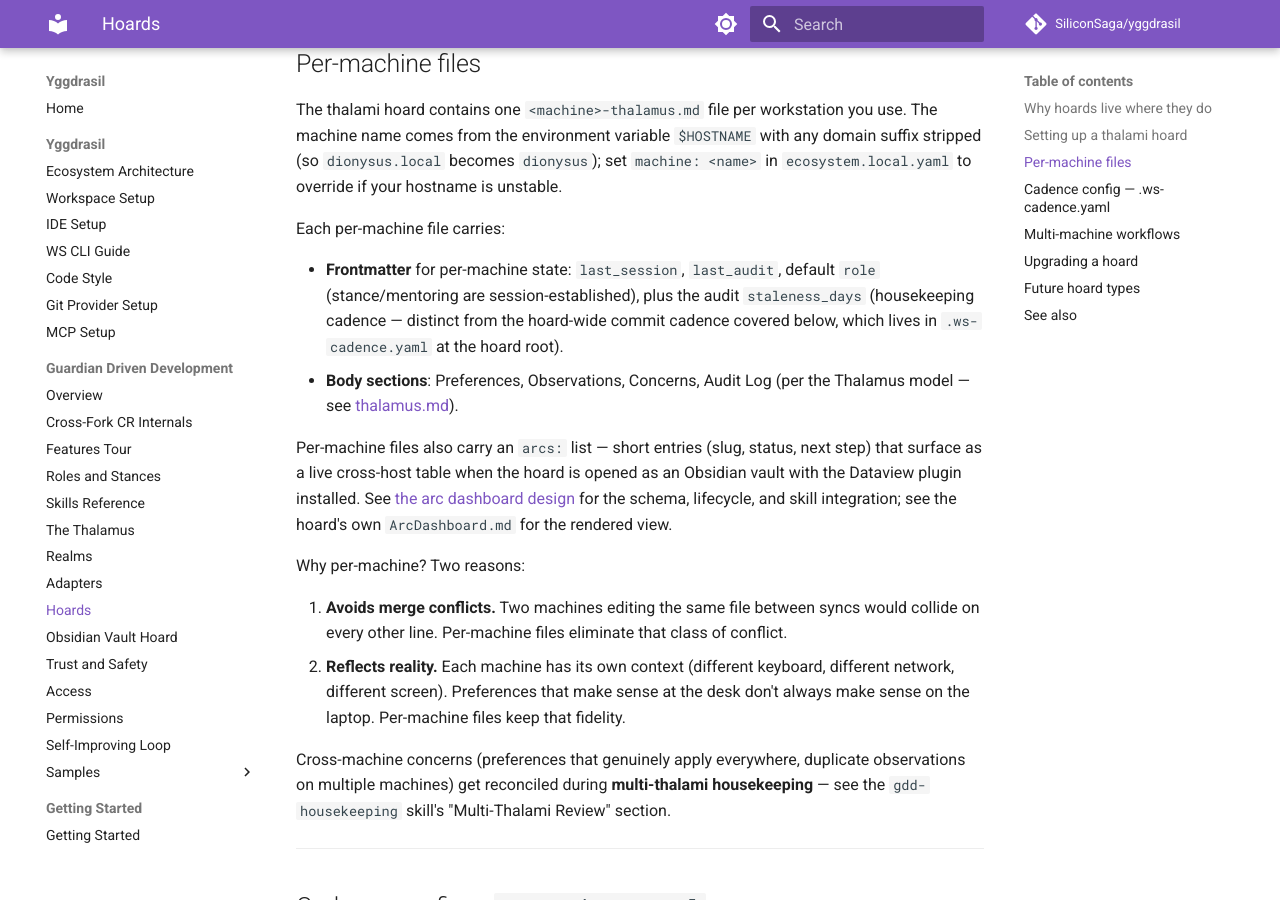
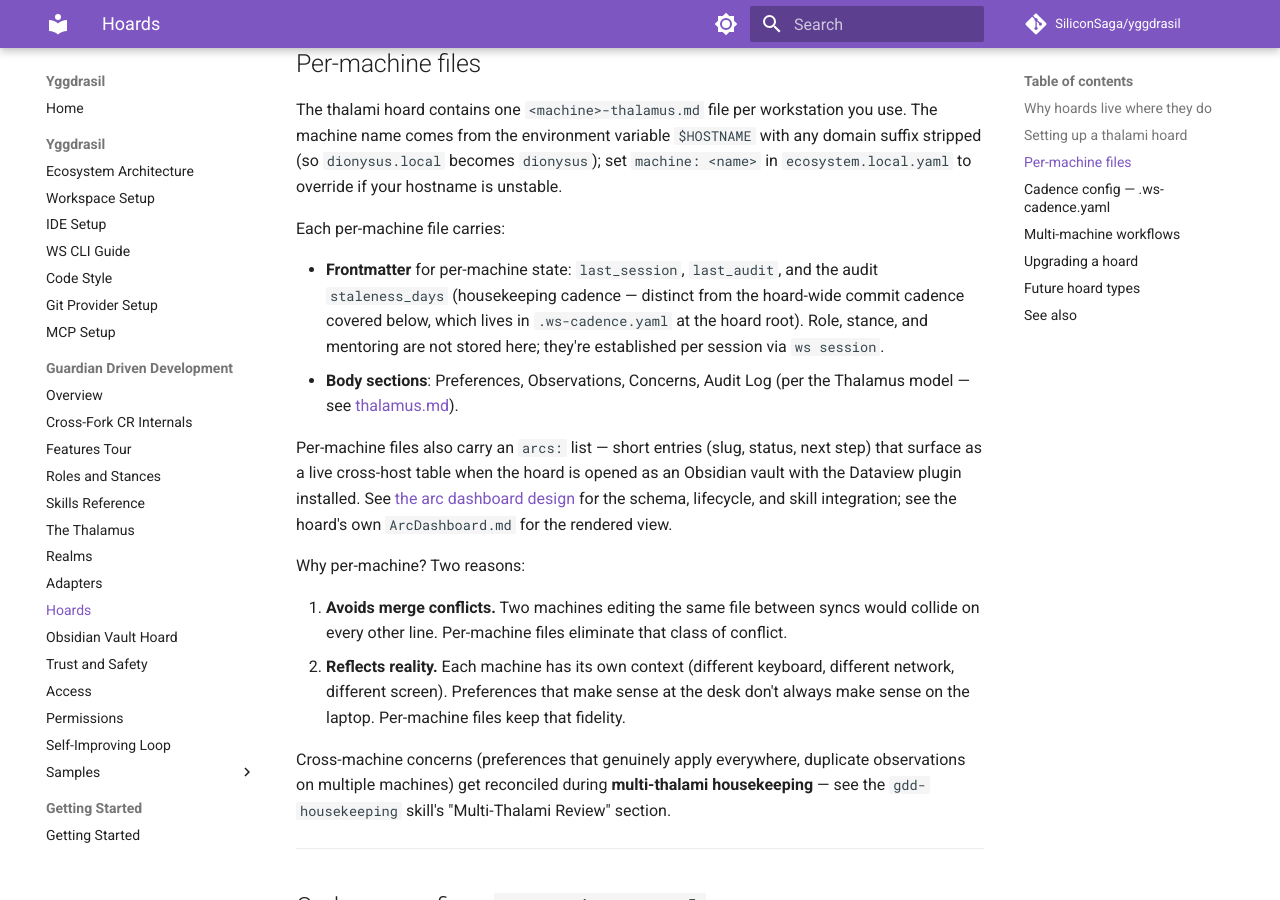
Before and after one commit to SiliconSaga/yggdrasil, an MkDocs documentation site: the page built from docs/gdd/hoards.md, in a window 1280 px wide and 900 px high, scrolled down 1412 px. Built offline with MkDocs 1.6.1 and Material for MkDocs 9.7.7, drawn with Linux system fonts in a browser that asks for light colours; comment, search, counter and statistics services are not loaded.

Commit message:
fix(k8s): fail-closed auth/config classification + session-write hardening (CR #111)
Address CodeRabbit/Copilot review on #111.

**Guard bypass (Major — flagged 3×):** `_k8s_is_read_verb` classified `auth` and `config` wholesale as reads, so mutating subcommands (`auth reconcile`, `config use-context`/`delete-context`/`set-context`) were returned `READ_IN_SCOPE` or routed through namespace-write logic and could skip the guard. Now `auth`/`config` are classified by subcommand against an explicit read-only allowlist (`auth can-i|whoami`, `config view|get-contexts|current-context|get-clusters|get-users`); everything else fails closed to `BLOCK`. Strengthened the `config use-context` test from "not READ" to "== BLOCK" and added regressions for `config delete-context`, `auth reconcile`, `config view`, `auth can-i`.

**Session writes (Major + Minor):** `ws_session_set` now rejects keys that aren't env-style identifiers (a `=`/newline in a key could inject or mangle sibling entries), and serializes the read-modify-write under an atomic mkdir lock with a bounded wait (a crashed writer degrades to a still-atomic unlocked write rather than deadlocking). Added a key-rejection test.

**ws-k8s.sh (Minor):** `scope set --context`/`--namespace` now validate a value is present before reading `$2` (no `set -u` unbound-var crash on a missing value); `main` preserves `_k8s_ambient_scope`'s exit 2 (ambiguous-context refusal) instead of flattening it to 1.

**Test isolation (Minor):** the in-scope-read wrapper test clears `kubectl.log` after `scope set` so the `--context` grep proves the read path, not the prior scope-set call.

**Docs:** skills-reference orientation row and `gdd-orientation` now reflect that orientation seeds mentoring (tutorial-shaped signals; practice routes to `gdd-k8s`); hoards.md no longer lists `role` as Thalamus frontmatter (role/stance/mentoring are session-established).

Deferred (raised with the human): the ambient-scope staleness comment (ended sessions' scopes linger) — the session model has no liveness marker, so it needs a design decision, not a mechanical fix. Rejected: adding `ws k8s` to `settings.json` allow — deliberately omitted (the hook auto-allows only in-scope reads; a blanket allow would defeat the guard on writes), documented in hook-rules.

guard 19 + wrapper/session 22 + config 7 + hook/bypass suites all green.

Co-Authored-By: Claude Opus 4.8 <noreply@anthropic.com>

```diff
--- a/docs/gdd/hoards.md
+++ b/docs/gdd/hoards.md
@@ -46,7 +46,7 @@ The thalami hoard contains one `<machine>-thalamus.md` file per workstation you
 
 Each per-machine file carries:
 
-- **Frontmatter** for per-machine state: `last_session`, `last_audit`, default `role` (stance/mentoring are session-established), plus the audit `staleness_days` (housekeeping cadence — distinct from the hoard-wide commit cadence covered below, which lives in `.ws-cadence.yaml` at the hoard root).
+- **Frontmatter** for per-machine state: `last_session`, `last_audit`, and the audit `staleness_days` (housekeeping cadence — distinct from the hoard-wide commit cadence covered below, which lives in `.ws-cadence.yaml` at the hoard root). Role, stance, and mentoring are not stored here; they're established per session via `ws session`.
 - **Body sections**: Preferences, Observations, Concerns, Audit Log (per the Thalamus model — see [thalamus.md](thalamus.md)).
 
 Per-machine files also carry an `arcs:` list — short entries (slug, status, next step) that surface as a live cross-host table when the hoard is opened as an Obsidian vault with the Dataview plugin installed. See [the arc dashboard design](../plans/2026-05-07-thalamus-arc-dashboard-design.md) for the schema, lifecycle, and skill integration; see the hoard's own `ArcDashboard.md` for the rendered view.
```
Also changed, not shown: .agent/skills/gdd-orientation/SKILL.md (+1 -1 lines), docs/gdd/skills-reference.md (+1 -1 lines), 6 other files.
